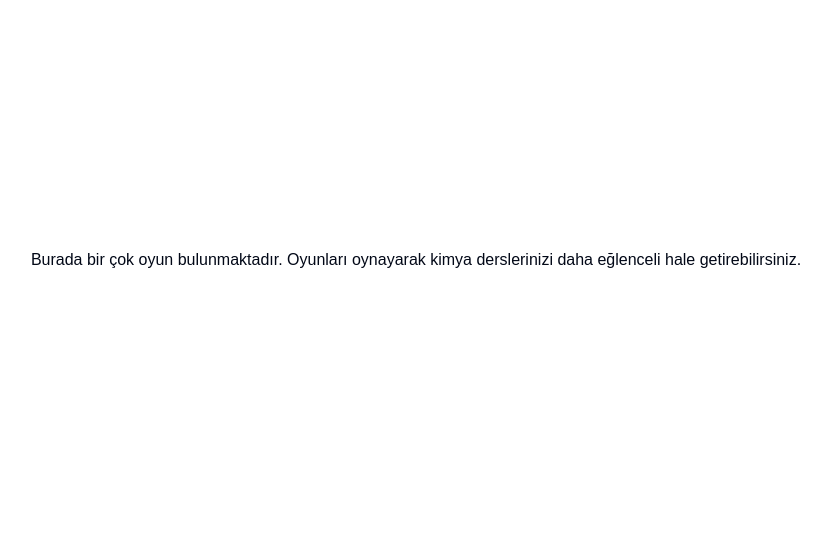
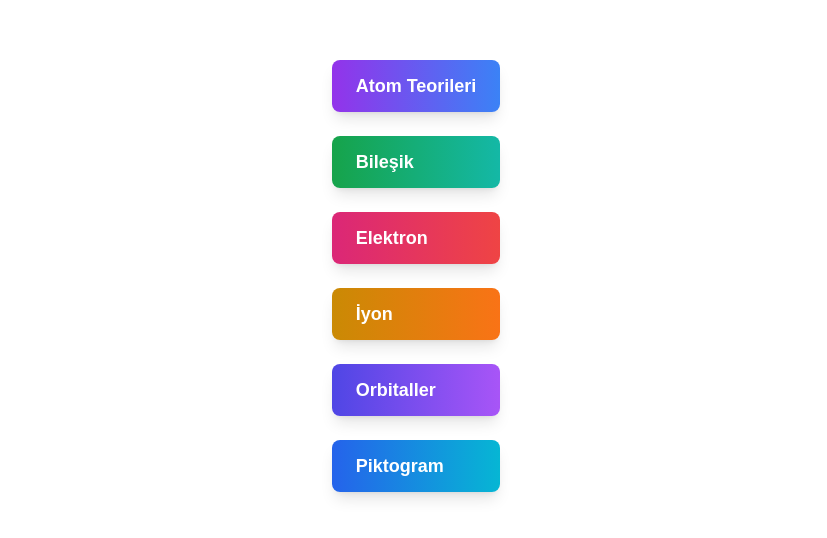
Before and after one commit to canoldasci/edu-games, a Next.js app: page / in a window 1280 px wide. Shown: the part 140-678 px from the top of the page, without its empty margins (224-1051 px from the left). Built offline with nearby package versions, Linux system fonts and the light colour scheme.

Commit message:
build errors fixed

```diff
--- a/app/_components/DragDropGame.tsx
+++ b/app/_components/DragDropGame.tsx
@@ -1,6 +1,6 @@
 "use client";
 
-import { useState, useEffect, use } from "react";
+import { useState, useEffect } from "react";
 import { Button } from "@/components/ui/button"; // Shadcn Button bileşeni
 import { Card, CardContent } from "@/components/ui/card"; // Shadcn Card bileşeni
 import { Level, Item, Target } from "../../types/index";
--- a/app/_components/OrderingGame.tsx
+++ b/app/_components/OrderingGame.tsx
@@ -4,17 +4,16 @@ import { shuffleArray } from "@/utils"; // shuffleArray fonksiyonunu içe aktar
 import { useState } from "react";
 import { Button } from "@/components/ui/button"; // Shadcn Button'ı içe aktar
 import { Card, CardContent } from "@/components/ui/card"; // Shadcn Card'ı içe aktar
-import { atomicTheories } from "../../constants/orderingGameDataSets"; // Veri setini içe aktar
 import { Item } from "../../types/index"; // Veri türlerini içe aktar
 
 interface DragDropGamePageProps {
   Items: Item[];
 }
 
-const AtomicTheoriesOrderingGame = ({ Items }: DragDropGamePageProps) => {
+const OrderinGame = ({ Items }: DragDropGamePageProps) => {
   const [draggableItems, setDraggableItems] = useState<Item[]>([]); // Başlangıçta boş array
   const [orderedItems, setOrderedItems] = useState<(Item | null)[]>(
-    Array(atomicTheories.length).fill(null)
+    Array(Items.length).fill(null)
   );
   const [resultsChecked, setResultsChecked] = useState(false);
   const [showCorrect, setShowCorrect] = useState(false);
@@ -24,8 +23,8 @@ const AtomicTheoriesOrderingGame = ({ Items }: DragDropGamePageProps) => {
   };
   useEffect(() => {
     // Sadece istemci tarafında sıralama işlemi yapılacak
-    setDraggableItems(shuffleArray(atomicTheories));
-  }, [atomicTheories]); // currentLevel.items değiştiğinde tekrar çalışır
+    setDraggableItems(shuffleArray(Items));
+  }, [Items]); // currentLevel.items değiştiğinde tekrar çalışır
 
   const handleDrop = (e: React.DragEvent<HTMLDivElement>, index: number) => {
     e.preventDefault();
@@ -51,20 +50,18 @@ const AtomicTheoriesOrderingGame = ({ Items }: DragDropGamePageProps) => {
   const handleShowCorrect = () => {
     setShowCorrect(true);
     // Sıralı listeyi doğru sırayla ayarla
-    setOrderedItems([...atomicTheories]);
+    setOrderedItems([...Items]);
   };
 
   const handleReplay = () => {
-    setDraggableItems(atomicTheories); // Sürüklenebilir öğeleri sıfırla
-    setOrderedItems(Array(atomicTheories.length).fill(null)); // Sıralı listeyi sıfırla
+    setDraggableItems(Items); // Sürüklenebilir öğeleri sıfırla
+    setOrderedItems(Array(Items.length).fill(null)); // Sıralı listeyi sıfırla
     setResultsChecked(false); // Sonuçları sıfırla
     setShowCorrect(false); // Doğruyu gösteri sıfırla
   };
 
   const isCorrectOrder = () => {
-    return orderedItems.every(
-      (item, index) => item?.id === atomicTheories[index].id
-    );
+    return orderedItems.every((item, index) => item?.id === Items[index].id);
   };
 
   return (
@@ -102,7 +99,7 @@ const AtomicTheoriesOrderingGame = ({ Items }: DragDropGamePageProps) => {
                   onDragOver={handleDragOver}
                   className={`p-4 flex items-start gap-4 rounded-lg ${
                     resultsChecked
-                      ? item?.id === atomicTheories[index].id
+                      ? item?.id === Items[index].id
                         ? "bg-green-200"
                         : "bg-red-200"
                       : "bg-gray-200"
@@ -168,4 +165,4 @@ const AtomicTheoriesOrderingGame = ({ Items }: DragDropGamePageProps) => {
   );
 };
 
-export default AtomicTheoriesOrderingGame;
+export default OrderinGame;
--- a/app/page.tsx
+++ b/app/page.tsx
@@ -1,10 +1,45 @@
-import DragDropGame from "./_components/DragDropGame";
 export default function Home() {
   return (
     <>
-      <main className="min-h-screen  w-full flex flex-column items-center justify-center relative main-card">
-        Burada bir çok oyun bulunmaktadır. Oyunları oynayarak kimya derslerinizi
-        daha eğlenceli hale getirebilirsiniz.
+      <main className="min-h-screen w-full flex flex-col items-center justify-center relative main-card">
+        <div className="flex flex-col gap-6 mt-8">
+          <a
+            href="https://edu-games-three.vercel.app/atomTeorileri"
+            className="px-6 py-3 bg-gradient-to-r from-purple-600 to-blue-500 text-white font-semibold text-lg rounded-lg shadow-lg transform hover:scale-105 hover:from-purple-700 hover:to-blue-600 transition-all duration-300 ease-in-out"
+          >
+            Atom Teorileri
+          </a>
+          <a
+            href="https://edu-games-three.vercel.app/bilesik"
+            className="px-6 py-3 bg-gradient-to-r from-green-600 to-teal-500 text-white font-semibold text-lg rounded-lg shadow-lg transform hover:scale-105 hover:from-green-700 hover:to-teal-600 transition-all duration-300 ease-in-out"
+          >
+            Bileşik
+          </a>
+          <a
+            href="https://edu-games-three.vercel.app/elektron"
+            className="px-6 py-3 bg-gradient-to-r from-pink-600 to-red-500 text-white font-semibold text-lg rounded-lg shadow-lg transform hover:scale-105 hover:from-pink-700 hover:to-red-600 transition-all duration-300 ease-in-out"
+          >
+            Elektron
+          </a>
+          <a
+            href="https://edu-games-three.vercel.app/iyon"
+            className="px-6 py-3 bg-gradient-to-r from-yellow-600 to-orange-500 text-white font-semibold text-lg rounded-lg shadow-lg transform hover:scale-105 hover:from-yellow-700 hover:to-orange-600 transition-all duration-300 ease-in-out"
+          >
+            İyon
+          </a>
+          <a
+            href="https://edu-games-three.vercel.app/orbitaller"
+            className="px-6 py-3 bg-gradient-to-r from-indigo-600 to-purple-500 text-white font-semibold text-lg rounded-lg shadow-lg transform hover:scale-105 hover:from-indigo-700 hover:to-purple-600 transition-all duration-300 ease-in-out"
+          >
+            Orbitaller
+          </a>
+          <a
+            href="https://edu-games-three.vercel.app/piktogram"
+            className="px-6 py-3 bg-gradient-to-r from-blue-600 to-cyan-500 text-white font-semibold text-lg rounded-lg shadow-lg transform hover:scale-105 hover:from-blue-700 hover:to-cyan-600 transition-all duration-300 ease-in-out"
+          >
+            Piktogram
+          </a>
+        </div>
       </main>
       <footer className="row-start-3 flex flex-wrap items-center justify-center gap-6"></footer>
     </>
```
